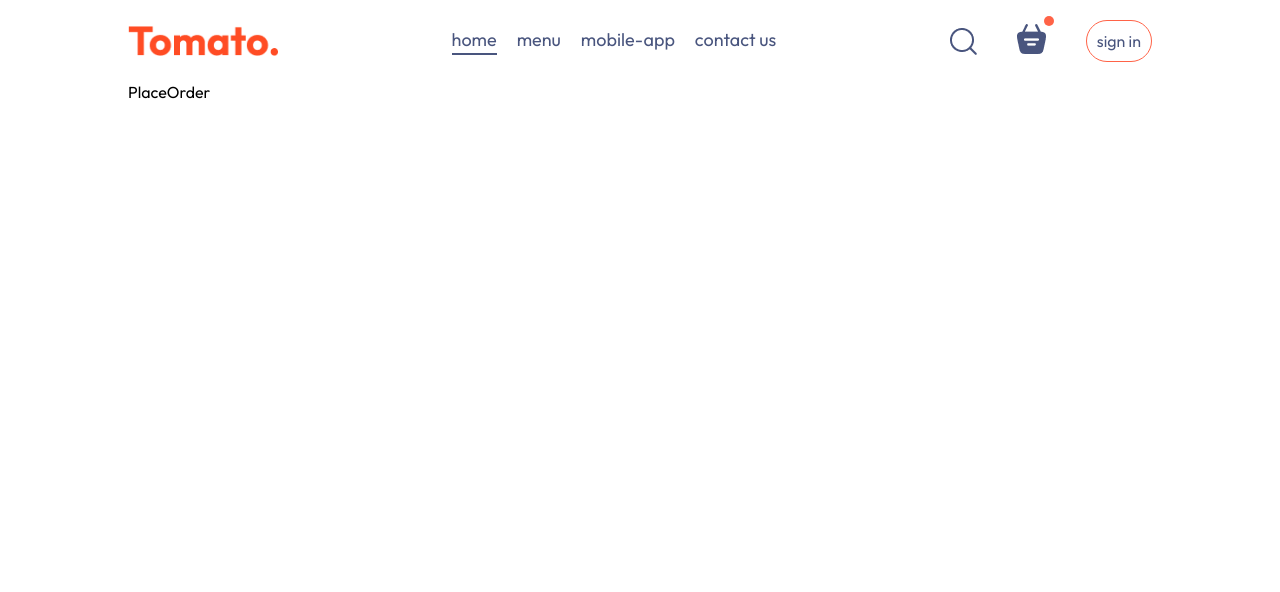
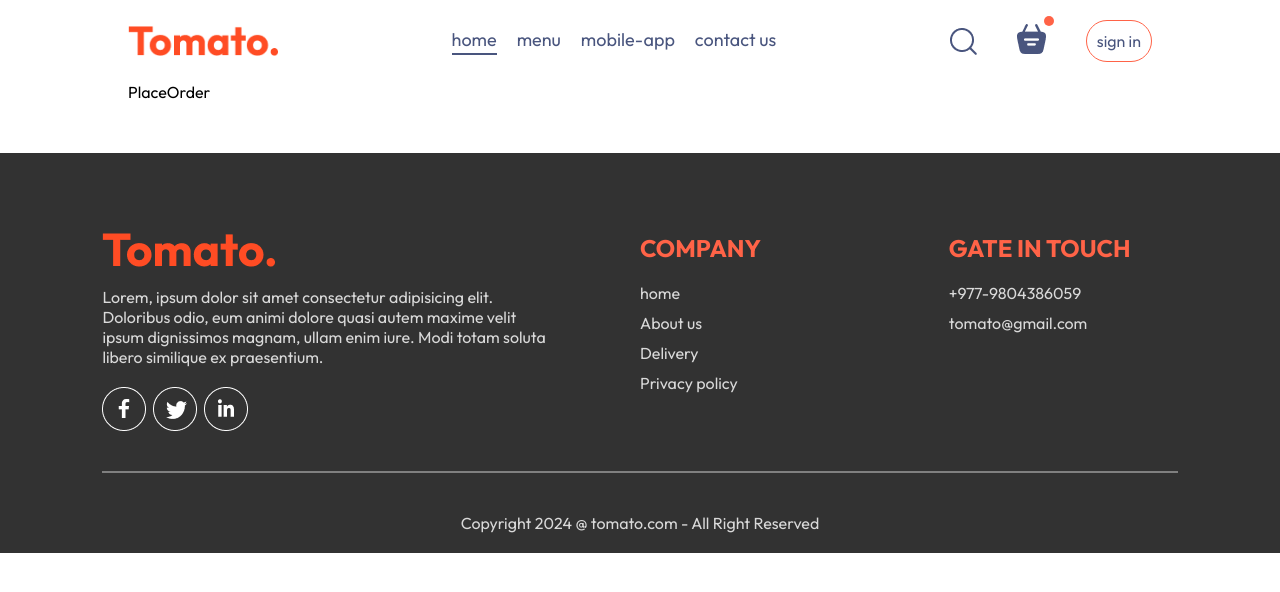
Before and after one commit to saugat1070/Tomato, a React (Vite) app: page /order in a window 1280 px wide. Shown: the top 592 px of the page. Built offline with nearby package versions, Linux system fonts and the light colour scheme.

Commit message:
upto app download component

```diff
--- a/src/App.jsx
+++ b/src/App.jsx
@@ -4,10 +4,12 @@ import { Route, Routes } from 'react-router-dom'
 import Home from './pages/Home/Home'
 import Cart from './pages/Cart/Cart'
 import PlaceOrder from './pages/placeOrder/PlaceOrder'
+import Footer from './Components/Footer/Footer'
 
 function App() {
 
   return (
+    <>
     <div className='app'>
       <Navbar/>
       <Routes>
@@ -16,6 +18,9 @@ function App() {
         <Route path='/order' element={<PlaceOrder/>} />
       </Routes>
     </div>
+
+    <Footer/>
+    </>
   )
 }
 
--- /dev/null
+++ b/src/Components/Appdownload/Appdownload.jsx
@@ -0,0 +1,11 @@
+import React from 'react'
+import "./Appdownload.css"
+
+
+export default function Appdownload() {
+  return (
+    <div className='app-download' id=''>
+
+    </div>
+  )
+}
--- a/src/Components/FoodDisplay/FoodDisplay.css
+++ b/src/Components/FoodDisplay/FoodDisplay.css
@@ -1,5 +1,6 @@
 .food-display{
     margin-top: 30px;
+    animation: fadeIn 0.5s;
 }
 
 .food-display h2{
--- a/src/Components/Footer/Footer.css
+++ b/src/Components/Footer/Footer.css
@@ -0,0 +1,51 @@
+.footer{
+    color: #d9d9d9;
+    background-color: #323232;
+    display: flex;
+    flex-direction: column;
+    align-items: center;
+    gap: 20px;
+    padding: 20px 8vw;
+    padding-top: 80px;
+    margin-top: 4vw;
+}
+
+.footer-content{
+    width: 100%;
+    display: grid;
+    grid-template-columns: 2fr 1fr 1fr;
+    gap: 80px;
+}
+
+.footer-content-left, .footer-content-right,.footer-content-center{
+    display: flex;
+    flex-direction: column;
+    align-items: start;
+    gap: 20px;
+}
+
+.footer-content-left .footer-social-icons{
+    display: flex;
+    gap: 7px;
+    cursor:pointer;
+    width: 40px;
+    margin-right: 15px;
+}
+
+.footer-content-left li, .footer-content-right li,.footer-content-center li{
+    list-style:none;
+    margin-bottom: 10px;
+    cursor: pointer;
+}
+
+.footer-content-center h2, .footer-content-right h2{
+    color:tomato;
+}
+
+.footer hr{
+    width: 100%;
+    height: 2px;
+    margin: 20px 0px;
+    background-color: grey;
+    border: none;
+}
--- a/src/Components/Footer/Footer.jsx
+++ b/src/Components/Footer/Footer.jsx
@@ -0,0 +1,46 @@
+import React from "react";
+import "./Footer.css";
+import { assets } from "../../assets/frontend_assets/assets";
+
+export default function Footer() {
+  return (
+    <footer className="footer" id="footer">
+      <div className="footer-content">
+        <div className="footer-content-left">
+          <img src={assets.logo} alt="" />
+          <p>
+            Lorem, ipsum dolor sit amet consectetur adipisicing elit. Doloribus
+            odio, eum animi dolore quasi autem maxime velit ipsum dignissimos
+            magnam, ullam enim iure. Modi totam soluta libero similique ex
+            praesentium.
+          </p>
+          <div className="footer-social-icons">
+            <img src={assets.facebook_icon} alt="" />
+            <img src={assets.twitter_icon} alt="" />
+            <img src={assets.linkedin_icon} alt="" />
+          </div>
+        </div>
+        <div className="footer-content-right">
+            <h2>COMPANY</h2>
+            <ul>
+                <li>home</li>
+                <li>About us</li>
+                <li>Delivery</li>
+                <li>Privacy policy</li>
+            </ul>
+        </div>
+        <div className="footer-content-center">
+            <h2>
+                GATE IN TOUCH
+            </h2>
+            <ul>
+                <li>+977-9804386059</li>
+                <li>tomato@gmail.com</li>
+            </ul>
+        </div>
+      </div>
+      <hr />
+      <p className="footer-copyright">Copyright 2024 @ tomato.com - All Right Reserved</p>
+    </footer>
+  );
+}
--- a/src/pages/Home/Home.jsx
+++ b/src/pages/Home/Home.jsx
@@ -3,6 +3,7 @@ import "./Home.css"
 import Header from '../../Components/Header/Header'
 import ExploreMenu from '../../Components/ExploreMenu/ExploreMenu'
 import FoodDisplay from '../../Components/FoodDisplay/FoodDisplay';
+import Appdownload from '../../Components/Appdownload/Appdownload';
 
 export default function Home() {
 
@@ -13,6 +14,7 @@ export default function Home() {
         <Header/>
         <ExploreMenu category={category} setCategory={setCategory} />
         <FoodDisplay category={category}/>
+        <Appdownload />
     </div>
   )
 }
```
Also changed, not shown: src/Components/Appdownload/Appdownload.css (added).
